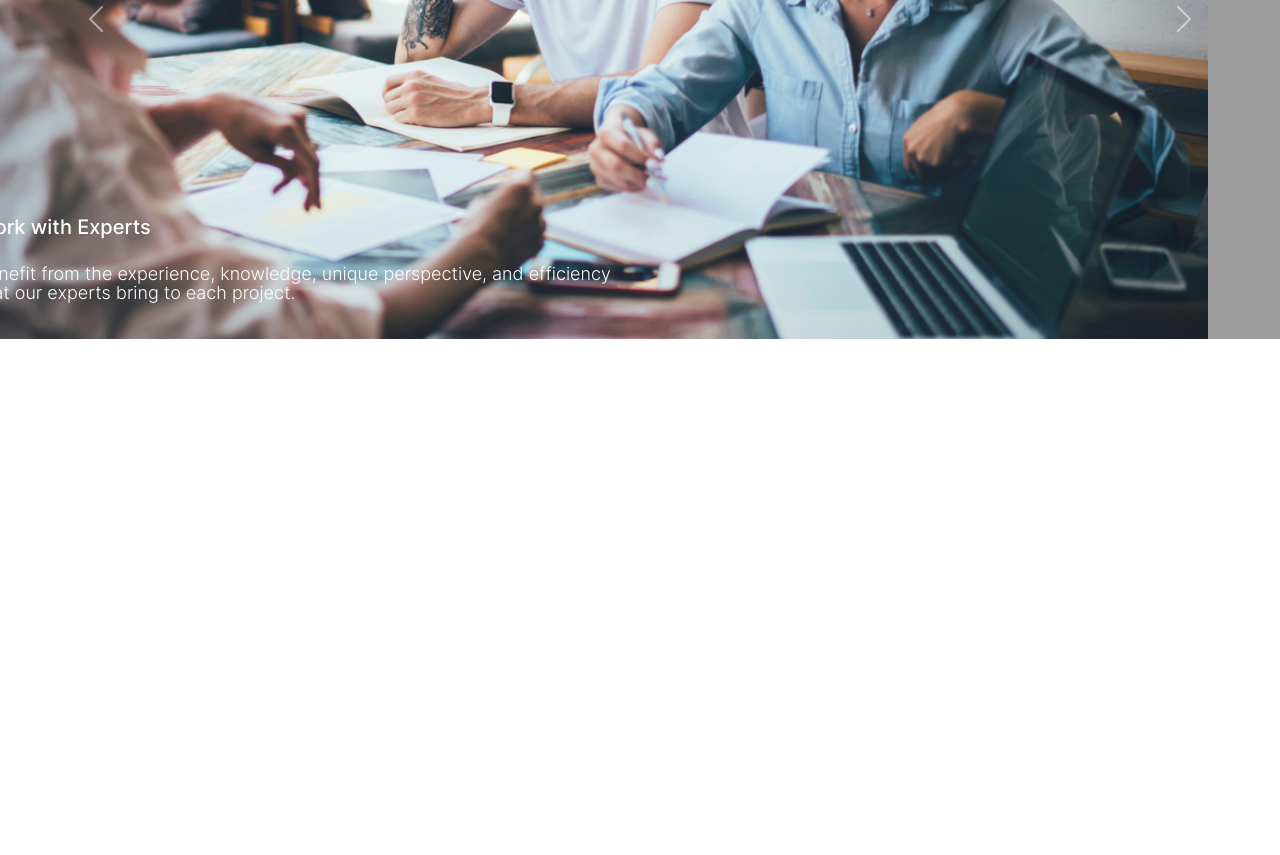
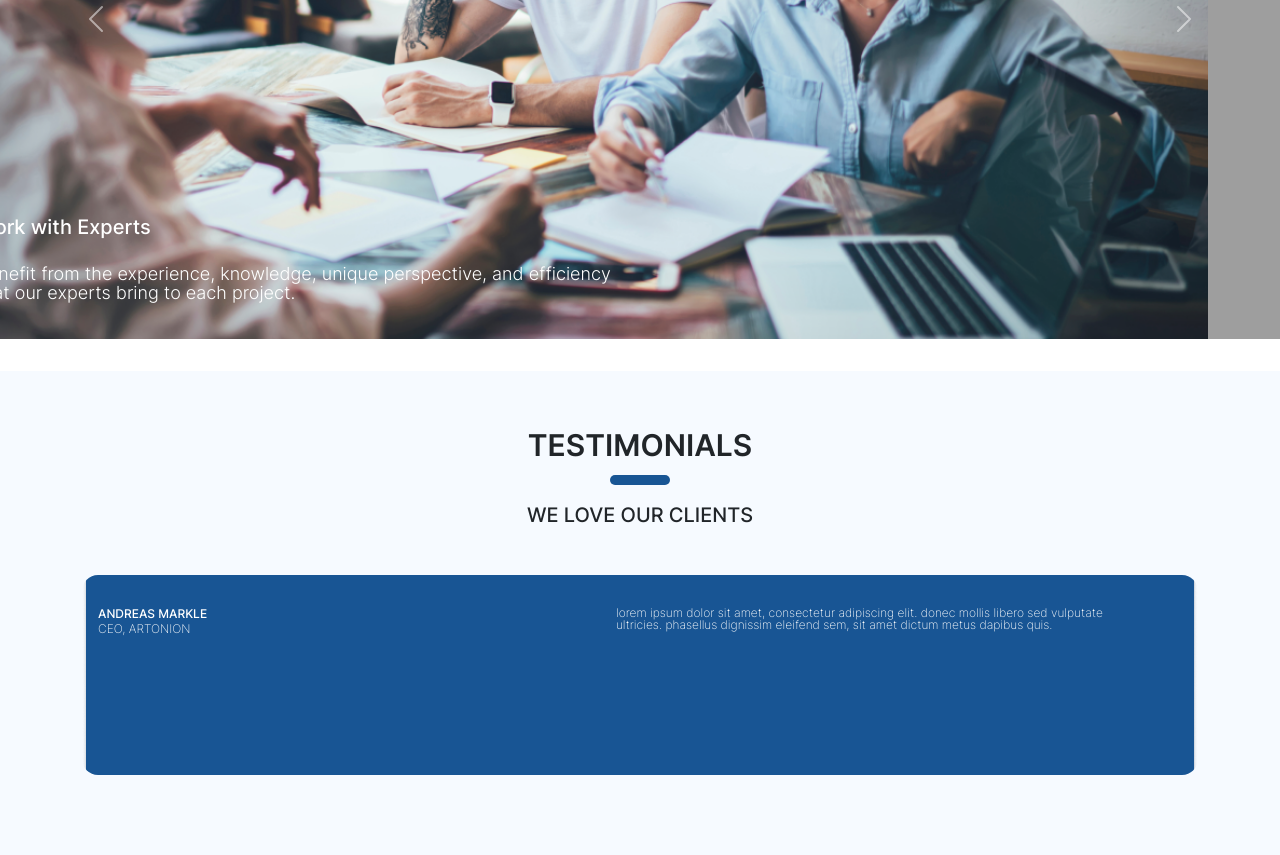
Before and after one commit to imranbaig51/CodeSync, a plain HTML site: page index.html in a window 1280 px wide. Shown: the part 3159-4014 px from the top of the page. Before the commit the page ends 3498 px from the top, so only its background shows below. Drawn offline with nearby package versions, Linux system fonts and the light colour scheme; grey boxes are pictures that could not be loaded; a web font is replaced by a local one.

Commit message:
testimonial section is inclompleted

```diff
--- a/index.html
+++ b/index.html
@@ -313,6 +313,69 @@
           </button>
         </div>
       </section>
+      <section class="testimonials light-green-background pb-5">
+        <div class="container-fluid py-2 px-lg-4 px-xl-6 text-uppercase lg-mt-2">
+          <div class="container">
+            <div class="heading d-flex flex-column align-center my-5 gap-4">
+              <h2>TESTIMONIALS</h2>
+              <span class="mt-2 text-center"
+                >We love our clients</span>
+            </div>
+
+            <div
+          id="carouselExampleControls"
+          class="carousel slide"
+          data-bs-ride="carousel"
+        >
+          <div class="carousel-inner">
+            <div class="carousel-item active testimonial-item">
+              <img
+                src="imgs/Testimonial-Card.png"
+                class="d-block w-100"
+                alt="..."
+              />
+              <div class="card-content d-flex">
+                  <h3>Andreas Markle <br>
+                  <span>CEO, ARTONION</span></h3>
+                <p>
+                  Lorem ipsum dolor sit amet, consectetur adipiscing elit. Donec mollis libero sed vulputate ultricies. Phasellus dignissim eleifend sem, sit amet dictum metus dapibus quis. <span>Curabitur eu cursus velit, in vehicula libero. Phasellus quis elit vel felis maximus dapibus.</span>
+                </p>
+              </div>
+              <!-- <span class="qoute-icon"><i><img src="imgs/qoute-icon.png"></i></span>
+              <i><</i> -->
+              <span class="qoute"></span>
+            </div>
+            <!-- <div class="carousel-item testimonial-item">
+              <img
+                src="imgs/Testimonial-Card.png"
+                class="d-block w-100"
+                alt="..."
+              />
+            </div> -->
+          </div>
+          <!-- <button
+            class="carousel-control-prev"
+            type="button"
+            data-bs-target="#carouselExampleControls"
+            data-bs-slide="prev"
+          >
+            <span class="carousel-control-prev-icon" aria-hidden="true"></span>
+            <span class="visually-hidden">Previous</span>
+          </button>
+          <button
+            class="carousel-control-next"
+            type="button"
+            data-bs-target="#carouselExampleControls"
+            data-bs-slide="next"
+          >
+            <span class="carousel-control-next-icon" aria-hidden="true"></span>
+            <span class="visually-hidden">Next</span>
+          </button> -->
+        </div>
+
+          </div>
+        </div>
+      </section>
     </main>
     <footer></footer>
   </body>
--- a/style.css
+++ b/style.css
@@ -8,6 +8,10 @@
 body {
   font-family: inter;
   font-weight: 400;
+}
+img{
+  width: 100%;
+  height: auto;
 }
 /* utility classes starts from here */
 @font-face {
@@ -295,6 +299,39 @@ transform: scaleX(1);
   }
 
 }
+.testimonial-item img{
+  border-radius: 16px;
+  height: 200px;
+
+}
+.card-content{
+position: absolute;
+top: 0;
+color: white;
+padding: 1rem;
+margin-top: 1rem;
+& h3{
+  font-size: 12px;
+  font-weight: 500;
+  width: 50%;
+}
+& h3 span{
+  font-size: 12px;
+  font-weight: 100;
+
+}
+& p{
+  font-size: 12px;
+  font-weight: 100;
+  line-height: 1;
+  text-transform: lowercase;
+  width: 50%;
+}
+& p span{
+  display: none;
+}
+
+}
 
 @media (min-width: 576px) {
   .container-fluid {
```
Also changed, not shown: imgs/Testimonial-Card.png (added), imgs/qoute-icon.png (added).
